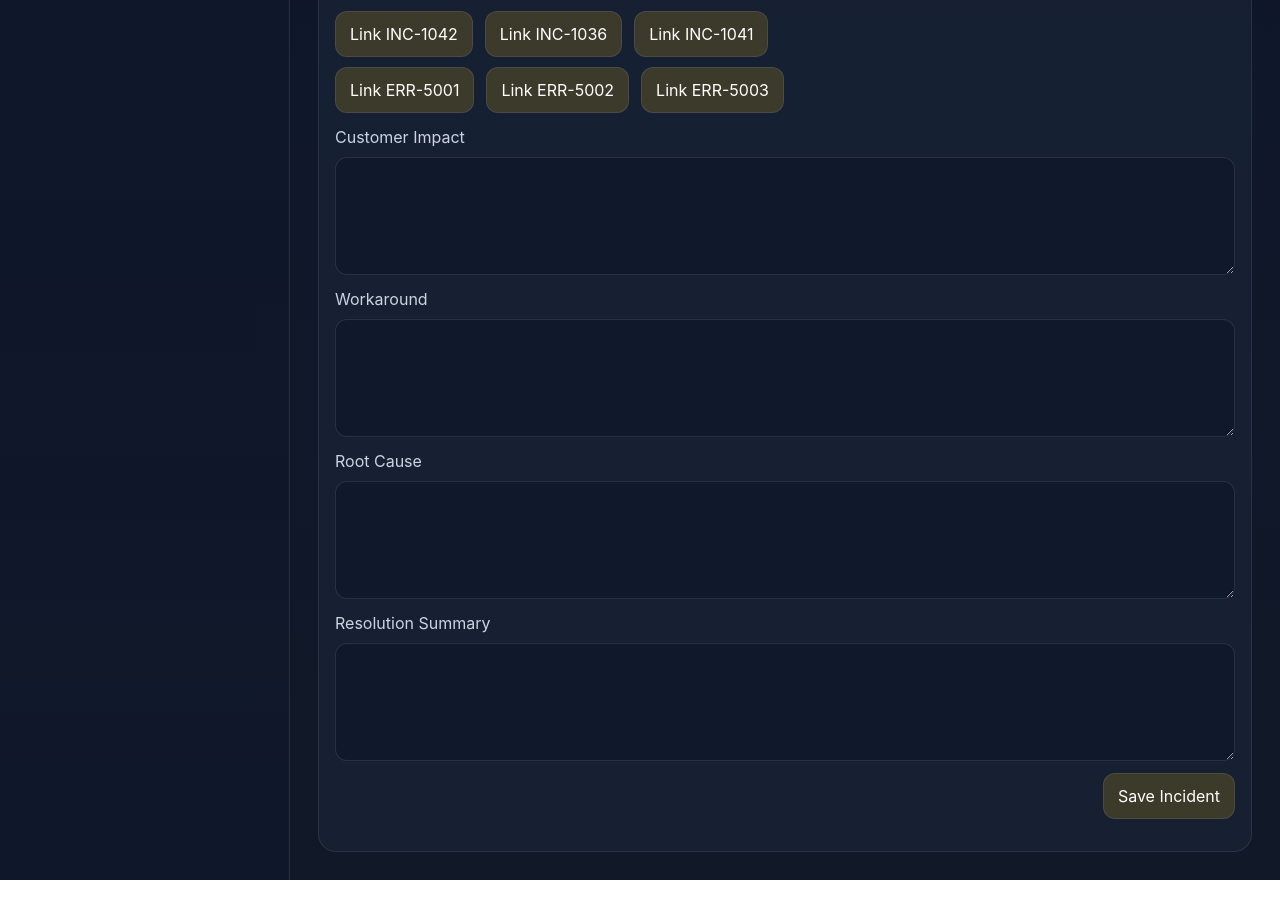
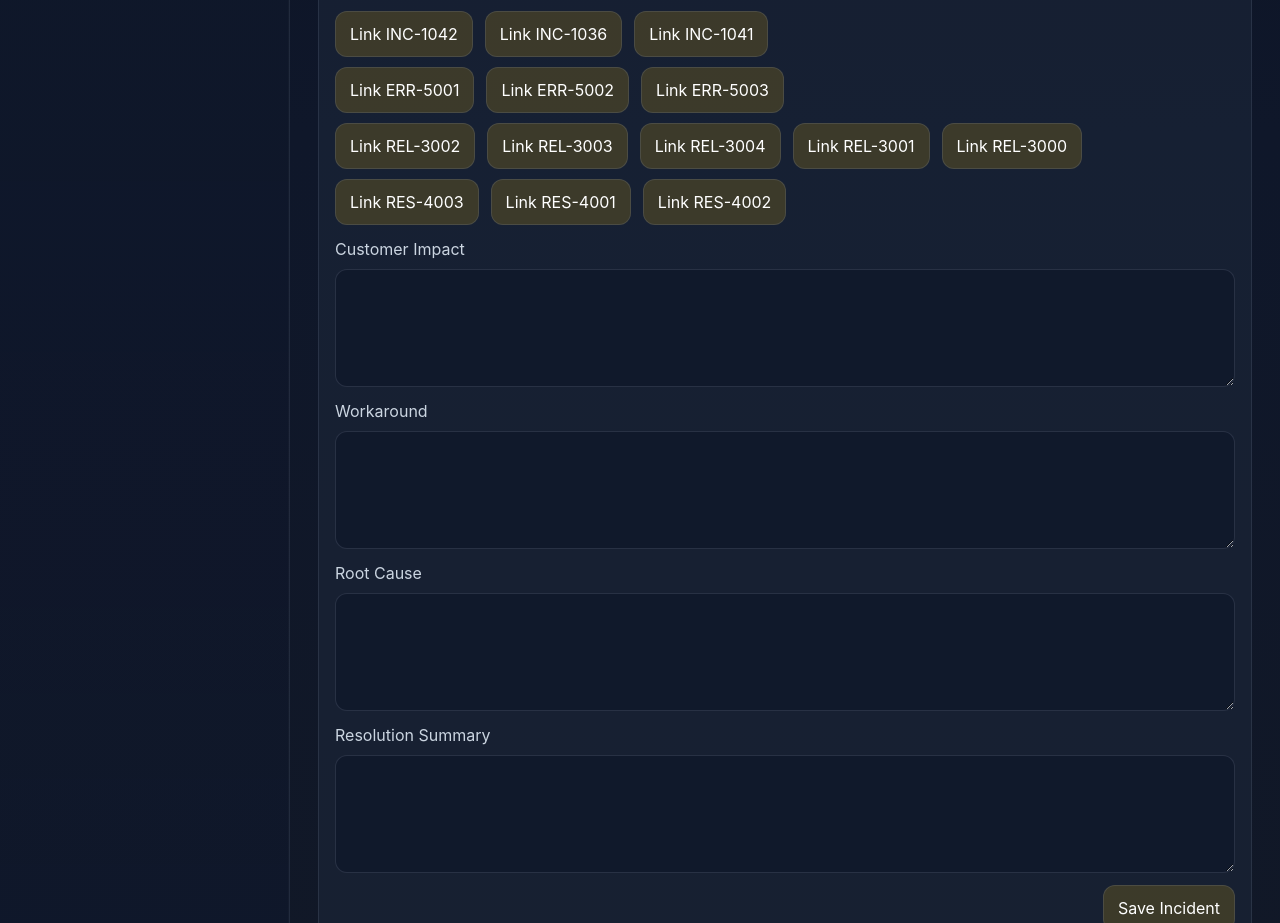
Before and after one commit to Emanuel628/InEx-IT-Support, a React (Vite) app: page /incidents/new in a window 1280 px wide. Shown: the part 800-1723 px from the top of the page. Before the commit the page ends 1680 px from the top, so only its background shows below. Built offline with nearby package versions, Linux system fonts and the light colour scheme.

Commit message:
Add release and resolution quick-link actions to incident create page

```diff
--- a/src/pages/incidents/CreateIncidentPage.tsx
+++ b/src/pages/incidents/CreateIncidentPage.tsx
@@ -55,6 +55,13 @@ export function CreateIncidentPage() {
       [list]: current[list].includes(value)
         ? current[list].filter((item) => item !== value)
         : [...current[list], value],
+    }));
+  }
+
+  function toggleSingleLink(key: 'relatedReleaseId' | 'relatedResolutionId', value: string) {
+    setForm((current) => ({
+      ...current,
+      [key]: current[key] === value ? '' : value,
     }));
   }
 
@@ -149,6 +156,20 @@ export function CreateIncidentPage() {
                 </button>
               ))}
             </div>
+            <div className="incident-inline-actions">
+              {releases.map((release) => (
+                <button key={release.id} type="button" onClick={() => toggleSingleLink('relatedReleaseId', release.id)}>
+                  {form.relatedReleaseId === release.id ? `Unlink ${release.id}` : `Link ${release.id}`}
+                </button>
+              ))}
+            </div>
+            <div className="incident-inline-actions">
+              {resolutions.map((resolution) => (
+                <button key={resolution.id} type="button" onClick={() => toggleSingleLink('relatedResolutionId', resolution.id)}>
+                  {form.relatedResolutionId === resolution.id ? `Unlink ${resolution.id}` : `Link ${resolution.id}`}
+                </button>
+              ))}
+            </div>
           </div>
 
           <label>
```
